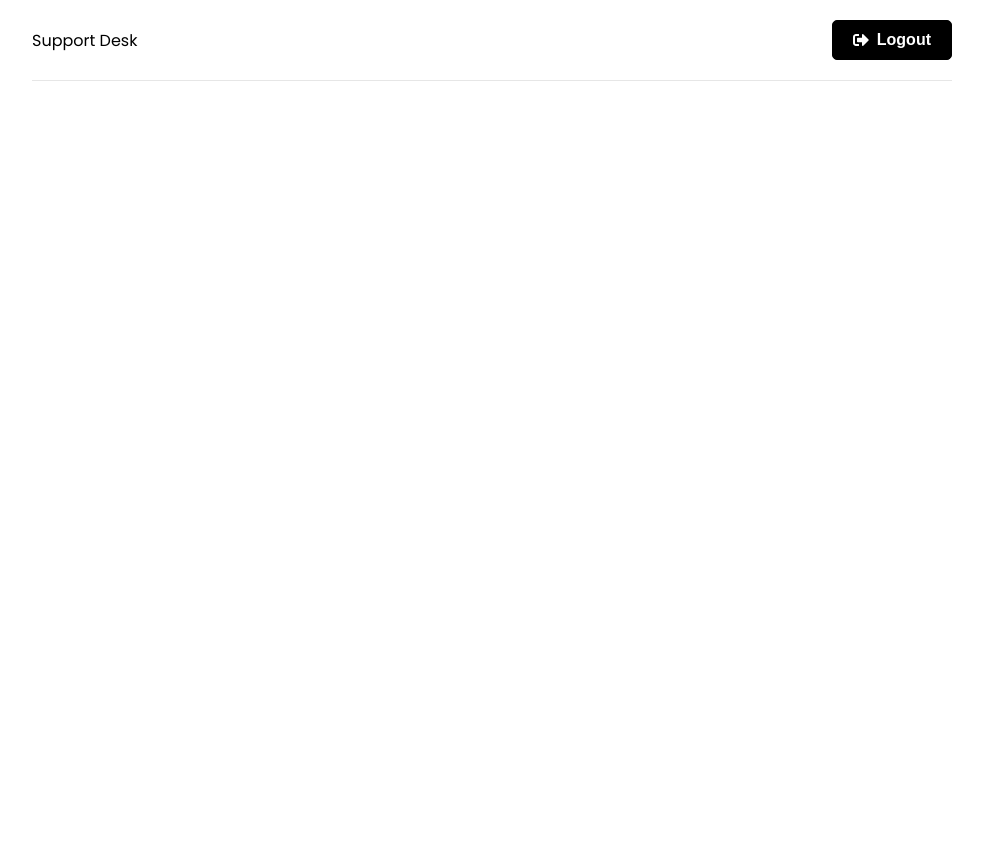
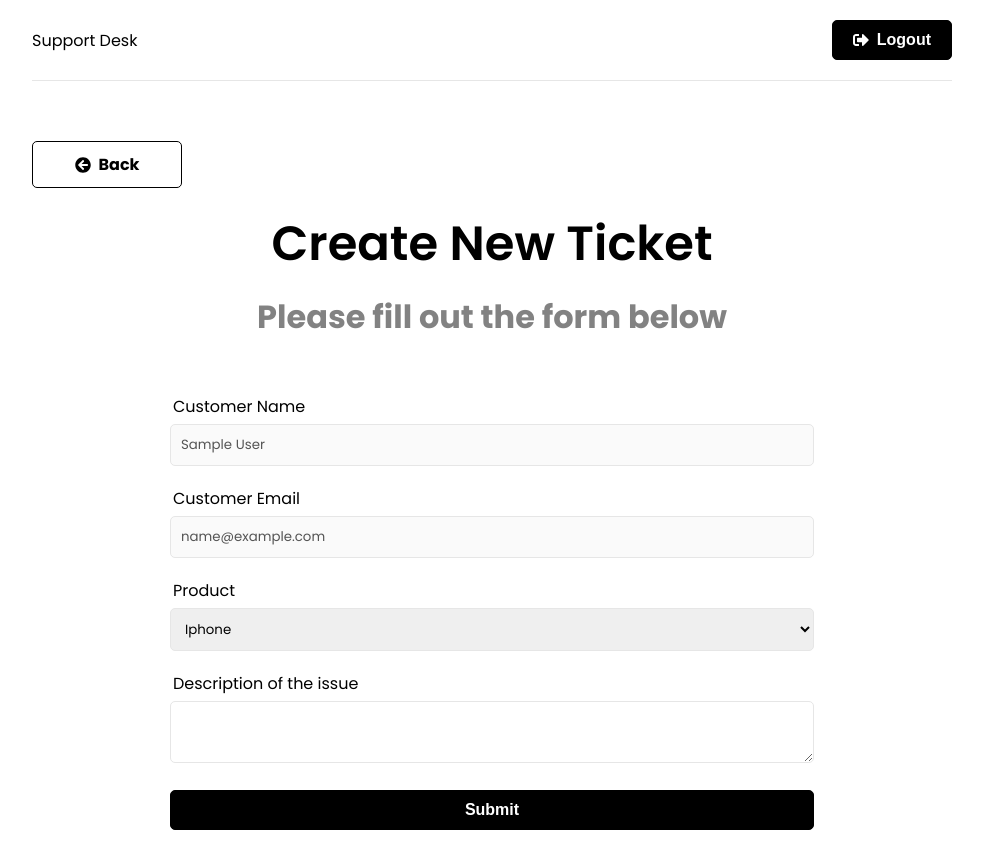
Before and after one commit to M0nster92/ticket-app---MERN-stack, a React (Create React App) app in the folder client/: page /new-ticket in a window 1280 px wide. Before the commit this address had no page. Shown: the whole page, without its empty margins (148-1131 px from the left). Before the commit the page ends 800 px from the top, so only its background shows below. Built offline with nearby package versions, Linux system fonts and the light colour scheme; sample sign-in values are in the browser's storage.

Commit message:
Ticket added in Redux and components

```diff
--- a/client/src/App.js
+++ b/client/src/App.js
@@ -6,6 +6,9 @@
 import Login from "./pages/Login";
 import Register from "./pages/Register";
 import Header from "./components/Header";
+import NewTicket from "./pages/NewTicket";
+import PrivateRoute from "./components/PrivateRoute";
+import Tickets from "./pages/Tickets";
 
 function App() {
   return (
@@ -17,6 +20,10 @@
             <Route path="/" element={<Home />} />
             <Route path="/login" element={<Login />} />
             <Route path="/register" element={<Register />} />
+            <Route path="/new-ticket" element={<PrivateRoute />}>
+              <Route path="/new-ticket" element={<NewTicket />} />
+            </Route>
+            <Route path="/tickets" element={<Tickets />} />
           </Routes>
         </div>
       </Router>
--- a/client/src/app/store.js
+++ b/client/src/app/store.js
@@ -1,8 +1,10 @@
 import { configureStore } from "@reduxjs/toolkit";
 import authReducer from "../features/auth/authSlice";
+import ticketReducer from "../features/ticket/ticketSlice";
 
 export const store = configureStore({
   reducer: {
     auth: authReducer,
+    ticket: ticketReducer,
   },
 });
--- /dev/null
+++ b/client/src/components/BackButton.jsx
@@ -0,0 +1,13 @@
+import React from "react";
+import { FaArrowCircleLeft } from "react-icons/fa";
+import { Link } from "react-router-dom";
+
+function BackButton({ url }) {
+  return (
+    <Link to={url} className="btn btn-reverse btn-back">
+      <FaArrowCircleLeft /> Back
+    </Link>
+  );
+}
+
+export default BackButton;
--- /dev/null
+++ b/client/src/components/PrivateRoute.jsx
@@ -0,0 +1,16 @@
+import React from "react";
+import { Navigate, Outlet } from "react-router-dom";
+import { useAuthStatus } from "../hooks/useAuthStatus";
+import Spinner from "./Spinner";
+
+function PrivateRoute() {
+  const { loggedIn, checkingStatus } = useAuthStatus();
+
+  if (checkingStatus) {
+    return <Spinner />;
+  }
+
+  return loggedIn ? <Outlet /> : <Navigate to="/login" />;
+}
+
+export default PrivateRoute;
--- /dev/null
+++ b/client/src/components/TicketItem.jsx
@@ -0,0 +1,17 @@
+import React from "react";
+import { Link } from "react-router-dom";
+
+function TicketItem({ ticket }) {
+  return (
+    <div className="ticket">
+      <div>{new Date(ticket.createdAt).toLocaleString("en-US")}</div>
+      <div>{ticket.product}</div>
+      <div className={`status status-${ticket.status}`}>{ticket.status}</div>
+      <Link to={`/ticket/${ticket._id}`} className="btn btn-reverse">
+        View
+      </Link>
+    </div>
+  );
+}
+
+export default TicketItem;
--- a/client/src/features/auth/authSlice.js
+++ b/client/src/features/auth/authSlice.js
@@ -1,5 +1,6 @@
 import { createSlice, createAsyncThunk } from "@reduxjs/toolkit";
 import authService from "./authService";
+import { reset as ticketReset } from "../ticket/ticketSlice";
 
 const user = JSON.parse(localStorage.getItem("user"));
 
@@ -40,7 +41,8 @@
   }
 });
 
-export const logout = createAsyncThunk("auth/logout", async () => {
+export const logout = createAsyncThunk("auth/logout", async (_, thunkAPI) => {
+  thunkAPI.dispatch(ticketReset());
   await authService.logout();
 });
 
--- /dev/null
+++ b/client/src/features/ticket/ticketSlice.js
@@ -0,0 +1,87 @@
+import { createSlice, createAsyncThunk } from "@reduxjs/toolkit";
+import ticketService from "./ticketService";
+
+const initialState = {
+  tickets: [],
+  ticket: [],
+  isLoading: false,
+  isError: false,
+  isSuccess: false,
+  message: "",
+};
+
+export const createTicket = createAsyncThunk(
+  "ticket/create",
+  async (ticketData, thunkAPI) => {
+    try {
+      const token = thunkAPI.getState().auth.user.token;
+      return await ticketService.createTicket(ticketData, token);
+    } catch (error) {
+      const message =
+        (error.message && error.response.data && error.response.data.message) ||
+        error.message ||
+        error.toString();
+
+      return thunkAPI.rejectWithValue(message);
+    }
+  }
+);
+
+export const getTickets = createAsyncThunk(
+  "ticket/list",
+  async (_, thunkAPI) => {
+    try {
+      const token = thunkAPI.getState().auth.user.token;
+      return await ticketService.getTickets(token);
+    } catch (error) {
+      const message =
+        (error.message && error.response.data && error.response.data.message) ||
+        error.message ||
+        error.toString();
+
+      return thunkAPI.rejectWithValue(message);
+    }
+  }
+);
+
+export const ticketSlice = createSlice({
+  name: "ticket",
+  initialState,
+  reducers: {
+    reset: (state) => initialState,
+  },
+  extraReducers: (builder) => {
+    builder
+      .addCase(createTicket.pending, (state) => {
+        state.isLoading = true;
+      })
+      .addCase(createTicket.fulfilled, (state, action) => {
+        state.isLoading = false;
+        state.isSuccess = true;
+      })
+      .addCase(createTicket.rejected, (state, action) => {
+        state.isLoading = false;
+        state.isError = true;
+        state.message = action.payload;
+      })
+
+      .addCase(getTickets.pending, (state) => {
+        state.isLoading = true;
+      })
+
+      .addCase(getTickets.fulfilled, (state, action) => {
+        state.tickets = action.payload;
+        state.isLoading = false;
+      })
+
+      .addCase(getTickets.rejected, (state, action) => {
+        state.isLoading = false;
+        state.isError = true;
+        state.message = action.payload;
+      });
+  },
+});
+
+export const { reset } = ticketSlice.actions;
+
+export default ticketSlice.reducer;
--- /dev/null
+++ b/client/src/hooks/useAuthStatus.js
@@ -0,0 +1,21 @@
+import { useState, useEffect } from "react";
+import { useSelector } from "react-redux";
+
+export const useAuthStatus = () => {
+  const [loggedIn, setLoggedIn] = useState(false);
+  const [checkingStatus, setCheckingStatus] = useState(true);
+
+  const { user } = useSelector((state) => state.auth);
+
+  useEffect(() => {
+    if (user) {
+      setLoggedIn(true);
+    } else {
+      setLoggedIn(false);
+    }
+
+    setCheckingStatus(false);
+  }, [user]);
+
+  return { loggedIn, checkingStatus };
+};
--- a/client/src/index.css
+++ b/client/src/index.css
@@ -8,7 +8,6 @@
 
 body {
   font-family: 'Poppins', sans-serif;
-  height: 100vh;
 }
 
 a {
--- /dev/null
+++ b/client/src/pages/NewTicket.jsx
@@ -0,0 +1,107 @@
+import React, { useEffect, useState } from "react";
+import { useSelector, useDispatch } from "react-redux";
+import { useNavigate } from "react-router-dom";
+import { toast } from "react-toastify";
+import { createTicket, reset } from "../features/ticket/ticketSlice";
+import Spinner from "../components/Spinner";
+import BackButton from "../components/BackButton";
+
+function NewTicket() {
+  const { user } = useSelector((state) => state.auth);
+  const [name] = useState(user.name);
+  const [email] = useState(user.email);
+  const [product, setProduct] = useState("");
+  const [description, setDescription] = useState("");
+
+  const navigate = useNavigate();
+  const disptch = useDispatch();
+
+  const { isLoading, isError, isSuccess, message } = useSelector(
+    (state) => state.ticket
+  );
+
+  useEffect(() => {
+    if (isError) {
+      toast.error(message);
+    }
+
+    if (isSuccess) {
+      disptch(reset());
+      navigate("/tickets");
+    }
+
+    disptch(reset());
+  }, [isLoading, isError, isSuccess, message]);
+
+  const onSubmit = (e) => {
+    e.preventDefault();
+    disptch(createTicket({ product, description }));
+  };
+
+  if (isLoading) {
+    return <Spinner />;
+  }
+
+  return (
+    <>
+      <BackButton url="/" />
+      <section className="heading">
+        <h1>Create New Ticket</h1>
+        <p>Please fill out the form below</p>
+      </section>
+
+      <section className="form">
+        <div className="form-group">
+          <label htmlFor="name">Customer Name</label>
+          <input
+            className="form-control"
+            type="text"
+            value={name}
+            disabled
+            id="name"
+          />
+        </div>
+        <div className="form-group">
+          <label htmlFor="email">Customer Email</label>
+          <input
+            className="form-control"
+            type="email"
+            value={email}
+            disabled
+            id="email"
+          />
+        </div>
+        <form onSubmit={onSubmit}>
+          <div className="form-group">
+            <label htmlFor="product">Product</label>
+            <select
+              name="product"
+              id="product"
+              value={product}
+              onChange={(e) => setProduct(e.target.value)}
+            >
+              <option value="iphone">Iphone</option>
+              <option value="Mac">Mac</option>
+              <option value="imac">IMac</option>
+              <option value="ipad">IPad</option>
+            </select>
+          </div>
+          <div className="form-group">
+            <label htmlFor="description">Description of the issue</label>
+            <textarea
+              name="description"
+              id="description"
+              value={description}
+              onChange={(e) => setDescription(e.target.value)}
+            ></textarea>
+          </div>
+          <div className="form-group">
+            <button className="btn btn-block">Submit</button>
+          </div>
+        </form>
+      </section>
+    </>
+  );
+}
+
+export default NewTicket;
--- /dev/null
+++ b/client/src/pages/Tickets.jsx
@@ -0,0 +1,49 @@
+import React, { useEffect } from "react";
+import { useSelector, useDispatch } from "react-redux";
+import { useNavigate } from "react-router-dom";
+import Spinner from "../components/Spinner";
+import { getTickets, reset } from "../features/ticket/ticketSlice";
+import { useAuthStatus } from "../hooks/useAuthStatus";
+import BackButton from "../components/BackButton";
+import TicketItem from "../components/TicketItem";
+
+function Tickets() {
+  const { tickets, isLoading } = useSelector((state) => state.ticket);
+  const { loggedIn, checkingStatus } = useAuthStatus();
+
+  const dispatch = useDispatch();
+  const navigate = useNavigate();
+
+  useEffect(() => {
+    dispatch(getTickets());
+  }, []);
+
+  if (isLoading) {
+    return <Spinner />;
+  }
+
+  if (!loggedIn) {
+    navigate("/login");
+    return;
+  }
+
+  return (
+    <>
+      <BackButton url="/" />
+      <h1>Tickets</h1>
+      <div className="tickets">
+        <div className="ticket-headings">
+          <div>Date</div>
+          <div>Product</div>
+          <div>Status</div>
+          <div></div>
+        </div>
+        {tickets.map((ticket) => (
+          <TicketItem key={ticket._id} ticket={ticket} />
+        ))}
+      </div>
+    </>
+  );
+}
+
+export default Tickets;
```
Also changed, not shown: client/src/features/ticket/ticketService.js (added, +30 -0 lines), 1 other file (tests, documents, lock files or other folders).
